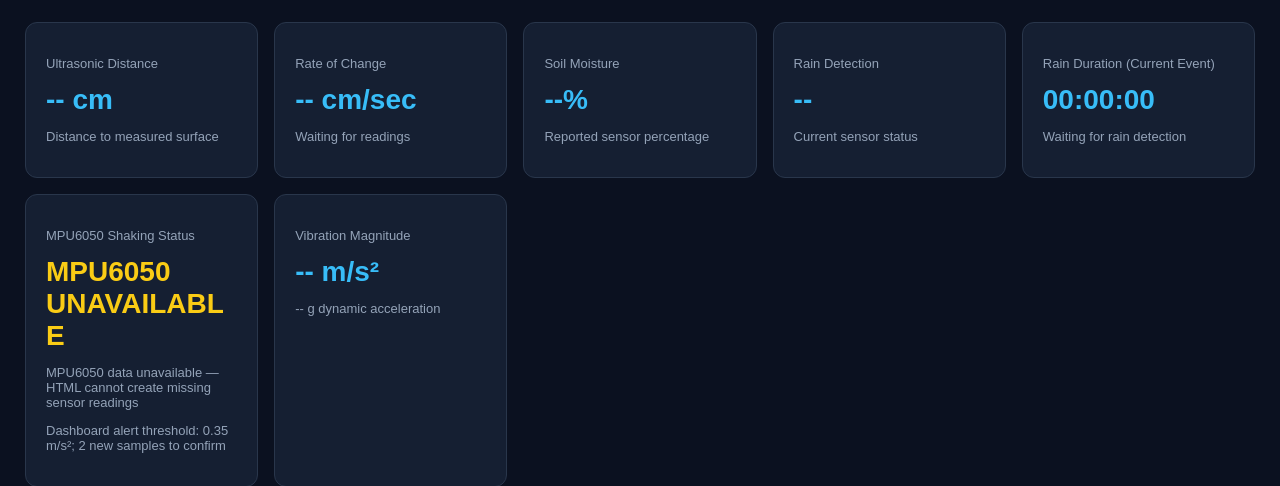
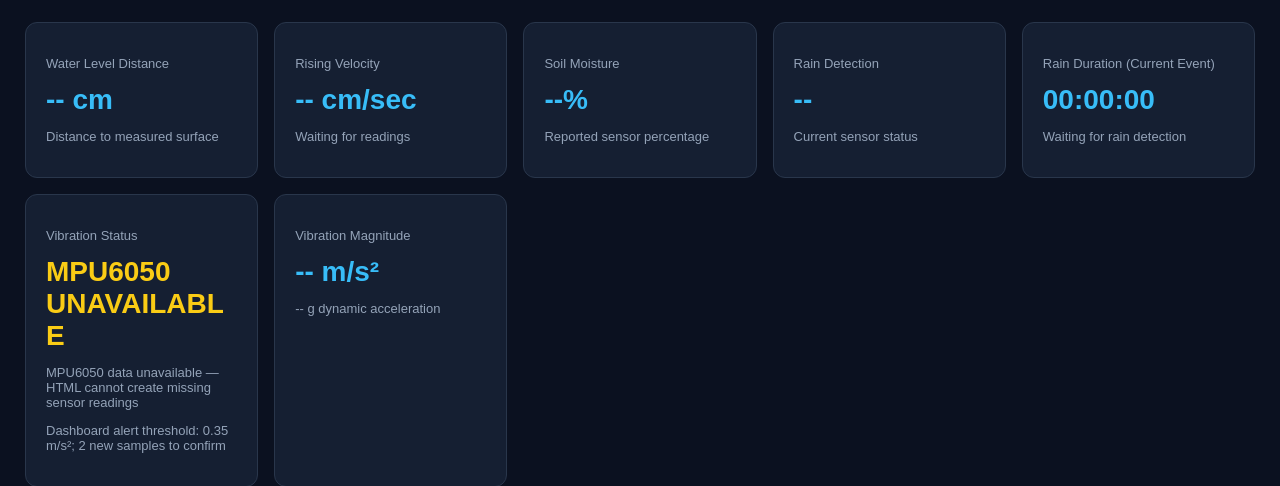
Before and after one commit to khushal-iitjammu/energy-hackathon, a Flask app: page / in a window 1280 px wide. Shown: the part 134-620 px from the top of the page. Run offline with Flask 3, Linux system fonts and the light colour scheme; data that the repository does not hold is empty.

Commit message:
Update index.html

```diff
--- a/templates/index.html
+++ b/templates/index.html
@@ -44,12 +44,12 @@ button.secondary{background:#334155}
 </header>
 
 <section class="cards">
-  <div class="card"><p class="muted">Ultrasonic Distance</p><div class="value" id="distance">-- cm</div><p class="muted">Distance to measured surface</p></div>
-  <div class="card"><p class="muted">Rate of Change</p><div class="value" id="rate">-- cm/sec</div><p class="muted" id="direction">Waiting for readings</p></div>
+  <div class="card"><p class="muted">Water Level Distance</p><div class="value" id="distance">-- cm</div><p class="muted">Distance to measured surface</p></div>
+  <div class="card"><p class="muted">Rising Velocity</p><div class="value" id="rate">-- cm/sec</div><p class="muted" id="direction">Waiting for readings</p></div>
   <div class="card"><p class="muted">Soil Moisture</p><div class="value" id="moisture">--%</div><p class="muted">Reported sensor percentage</p></div>
   <div class="card"><p class="muted">Rain Detection</p><div class="value" id="rain">--</div><p class="muted">Current sensor status</p></div>
   <div class="card"><p class="muted">Rain Duration (Current Event)</p><div class="value" id="rainDuration">00:00:00</div><p class="muted" id="rainDurationNote">Waiting for rain detection</p></div>
-  <div class="card"><p class="muted">MPU6050 Shaking Status</p><div class="value" id="earthquakeStatus">WAITING</div><p class="muted" id="earthquakeNote">Waiting for MPU6050 data</p><p class="muted">Dashboard alert threshold: 0.35 m/s²; 2 new samples to confirm</p></div>
+  <div class="card"><p class="muted">Vibration Status</p><div class="value" id="earthquakeStatus">WAITING</div><p class="muted" id="earthquakeNote">Waiting for MPU6050 data</p><p class="muted">Dashboard alert threshold: 0.35 m/s²; 2 new samples to confirm</p></div>
   <div class="card"><p class="muted">Vibration Magnitude</p><div class="value" id="vibration">-- m/s²</div><p class="muted" id="vibrationG">-- g dynamic acceleration</p></div>
 </section>
 
```
